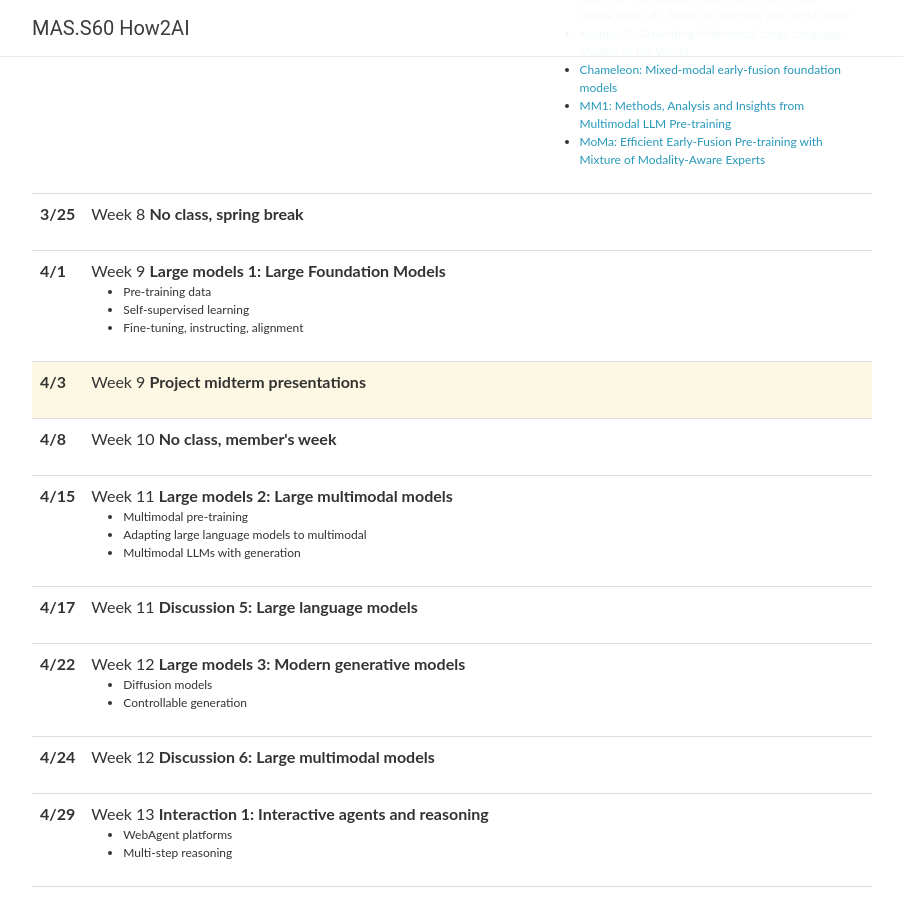
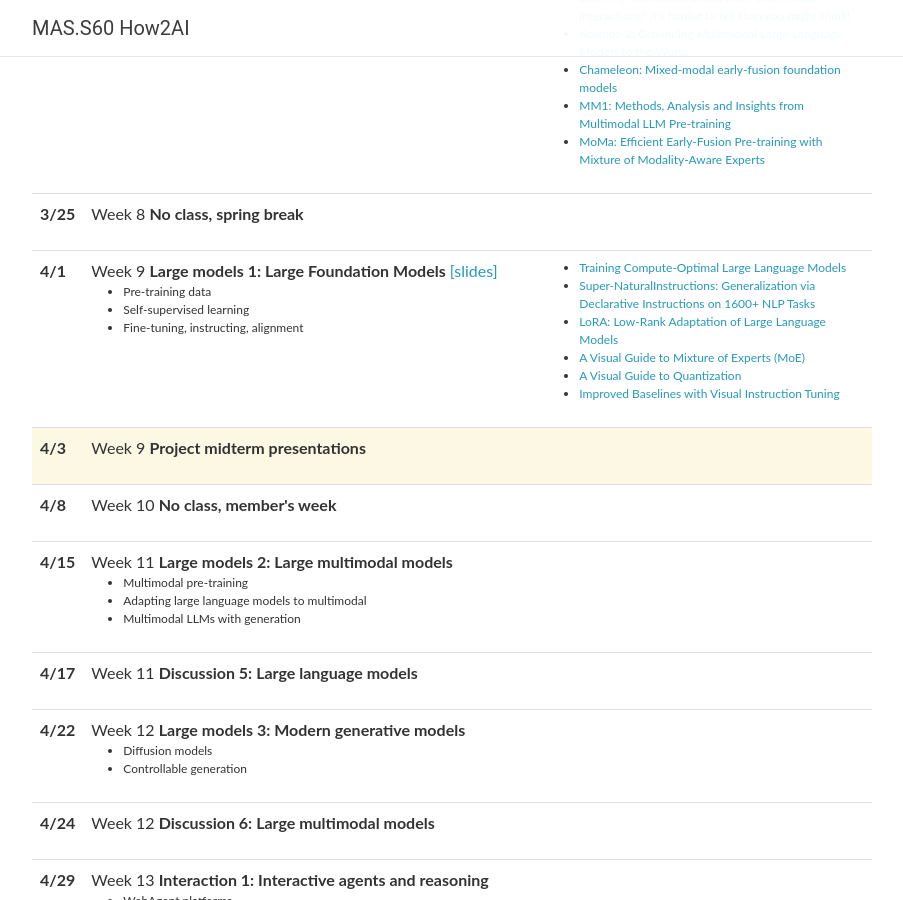
Before and after one commit to MIT-MI/how2ai-course, a Jekyll site: the page built from spring2025/_pages/schedule.md, in a window 1280 px wide and 900 px high, scrolled down 2202 px. Shown: the whole window, without its empty margins (188-1091 px from the left). Built offline with Jekyll 4.4.1, drawn with Linux system fonts in a browser that asks for light colours; nearby versions of some CDN libraries; comment, search, counter and statistics services are not loaded.

Commit message:
Update lectures_2025.yml

```diff
--- a/_data/lectures_2025.yml
+++ b/_data/lectures_2025.yml
@@ -182,13 +182,19 @@
 
 - date: 4/1
   title: >
-    Week 9 <strong>Large models 1: Large Foundation Models</strong>
+    Week 9 <strong>Large models 1: Large Foundation Models</strong> <a href="lec7 - large models.pdf">[slides]</a>
   slides:
   topics:
    - Pre-training data <br/>
    - Self-supervised learning <br/>
    - Fine-tuning, instructing, alignment
   readings:
+  - <a href="https://arxiv.org/abs/2203.15556">Training Compute-Optimal Large Language Models</a> <br/>
+  - '<a href="https://arxiv.org/abs/2204.07705">Super-NaturalInstructions: Generalization via Declarative Instructions on 1600+ NLP Tasks</a> <br/>'
+  - '<a href="https://arxiv.org/abs/2106.09685">LoRA: Low-Rank Adaptation of Large Language Models</a> <br/>'
+  - '<a href="https://newsletter.maartengrootendorst.com/p/a-visual-guide-to-mixture-of-experts">A Visual Guide to Mixture of Experts (MoE)</a> <br/>'
+  - '<a href="https://newsletter.maartengrootendorst.com/p/a-visual-guide-to-quantization">A Visual Guide to Quantization</a> <br/>'
+  - '<a href="https://arxiv.org/abs/2310.03744">Improved Baselines with Visual Instruction Tuning</a> <br/>'
 
 - date: 4/3
   title: >
```
